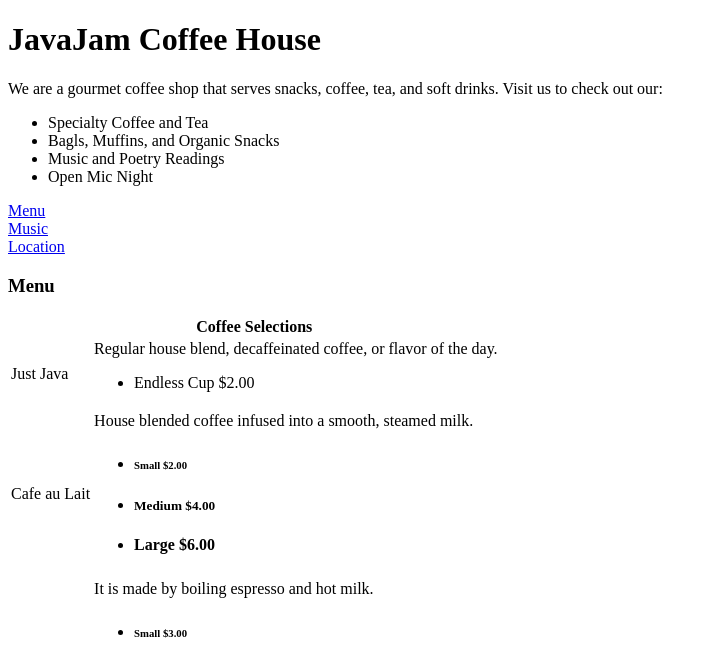
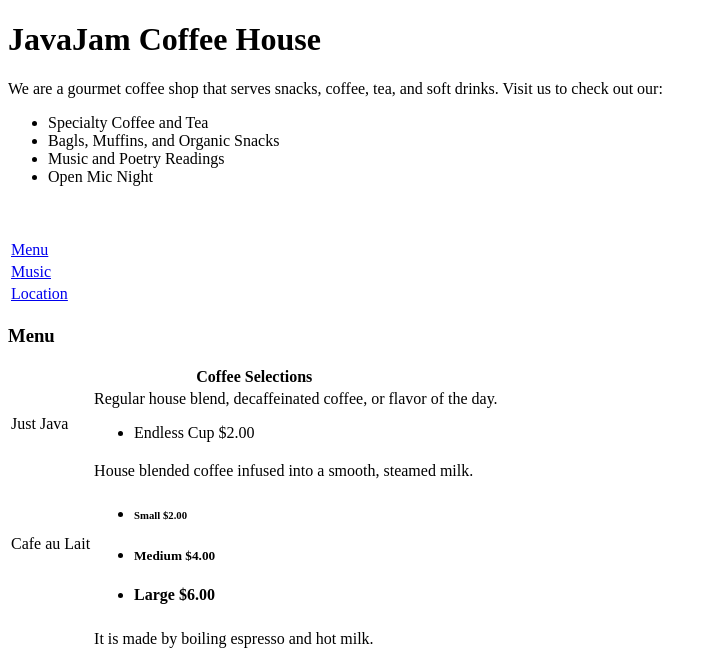
Before and after one commit to AEmreELP/AEmreELP.github.io, a plain HTML site: page InclassActivites/Lab1.html in a window 1280 px wide. Shown: the top 654 px of the page, without its empty margins (0-717 px from the left). Drawn offline with Linux system fonts and the light colour scheme.

Commit message:
TdProblemSolved

```diff
--- a/InclassActivites/Lab1.html
+++ b/InclassActivites/Lab1.html
@@ -1,11 +1,17 @@
 <!DOCTYPE html>
 
 <html lang="en">
+
 <head>
     <title>Java Jam Coffee House</title>
     <meta name="description" content="CENG 311 Inclass Activity 1" />
 
-<script type="text/javascript" src="https://gc.kis.v2.scr.kaspersky-labs.com/5EC0487E-D4A2-A94A-A811-3AB95EE42349/main.js" charset="UTF-8"></script><link rel="stylesheet" crossorigin="anonymous" href="https://gc.kis.v2.scr.kaspersky-labs.com/94324EE59BA3-118A-A49A-2A4D-E7840CE5/abn/main.css"/></head>
+    <script type="text/javascript"
+        src="https://gc.kis.v2.scr.kaspersky-labs.com/5EC0487E-D4A2-A94A-A811-3AB95EE42349/main.js"
+        charset="UTF-8"></script>
+    <link rel="stylesheet" crossorigin="anonymous"
+        href="https://gc.kis.v2.scr.kaspersky-labs.com/94324EE59BA3-118A-A49A-2A4D-E7840CE5/abn/main.css" />
+</head>
 
 <body>
 
@@ -20,11 +26,23 @@
     </ul>
     <!--I created links to go there.To go location information we can click Location link-->
     <table>
-        <tr><a href="#Menu">Menu</a></tr>
+        <tr>
+            <td>
+                <a href="#Menu">Menu</a>
+            </td>
+        </tr>
         <br>
-        <tr><a href="#Music">Music</a></tr>
+        <tr>
+            <td>
+                <a href="#Music">Music</a>
+            </td>
+        </tr>
         <br>
-        <tr><a href="#Location">Location</a></tr>
+        <tr>
+            <td>
+                <a href="#Location">Location</a>
+            </td>
+        </tr>
     </table>
     <header>
         <h3><a name="Menu"></a>Menu</h3>
@@ -45,9 +63,15 @@
                 <td>House blended coffee infused into a smooth, steamed milk.<br>
                     <ul>
                         <!--If coffee is small it's letters also small, vice versa-->
-                    <li><h6>Small $2.00</h6></li>
-                    <li><h5>Medium $4.00</h5></li>
-                    <li><h4>Large $6.00</h4></li>
+                        <li>
+                            <h6>Small $2.00</h6>
+                        </li>
+                        <li>
+                            <h5>Medium $4.00</h5>
+                        </li>
+                        <li>
+                            <h4>Large $6.00</h4>
+                        </li>
                     </ul>
                 </td>
             </tr>
@@ -57,9 +81,15 @@
                     It is made by boiling espresso and hot milk.<br>
                     <ul>
                         <!--If coffee is small it's letters also small, vice versa-->
-                    <li><h6>Small $3.00</h6></li>
-                    <li><h5>Medium $6.00</h5></li>
-                    <li><h4>Large $9.00</h4></li>
+                        <li>
+                            <h6>Small $3.00</h6>
+                        </li>
+                        <li>
+                            <h5>Medium $6.00</h5>
+                        </li>
+                        <li>
+                            <h4>Large $9.00</h4>
+                        </li>
                     </ul>
                 </td>
             </tr>
@@ -67,7 +97,8 @@
         <img style="width: 240px" src="Cappuccino.jpg" alt="Cappuccino">
 
         <h3><a name="Music"></a>Music</h3>
-    <p>Hello Welcome to JavaJam Coffee House,if you want to listen music you want you can write music name on a paper and give our waiters</p>
+        <p>Hello Welcome to JavaJam Coffee House,if you want to listen music you want you can write music name on a
+            paper and give our waiters</p>
         <br>
         <img style="width: 240px" src="MusicPhoto.jpeg " alt="MusicPhoto">
         <br>
@@ -87,4 +118,5 @@ manager@javajam.com</p>
 
 
 </body>
+
 </html>
```
Lines whose indentation alone changed are shown as unchanged.
